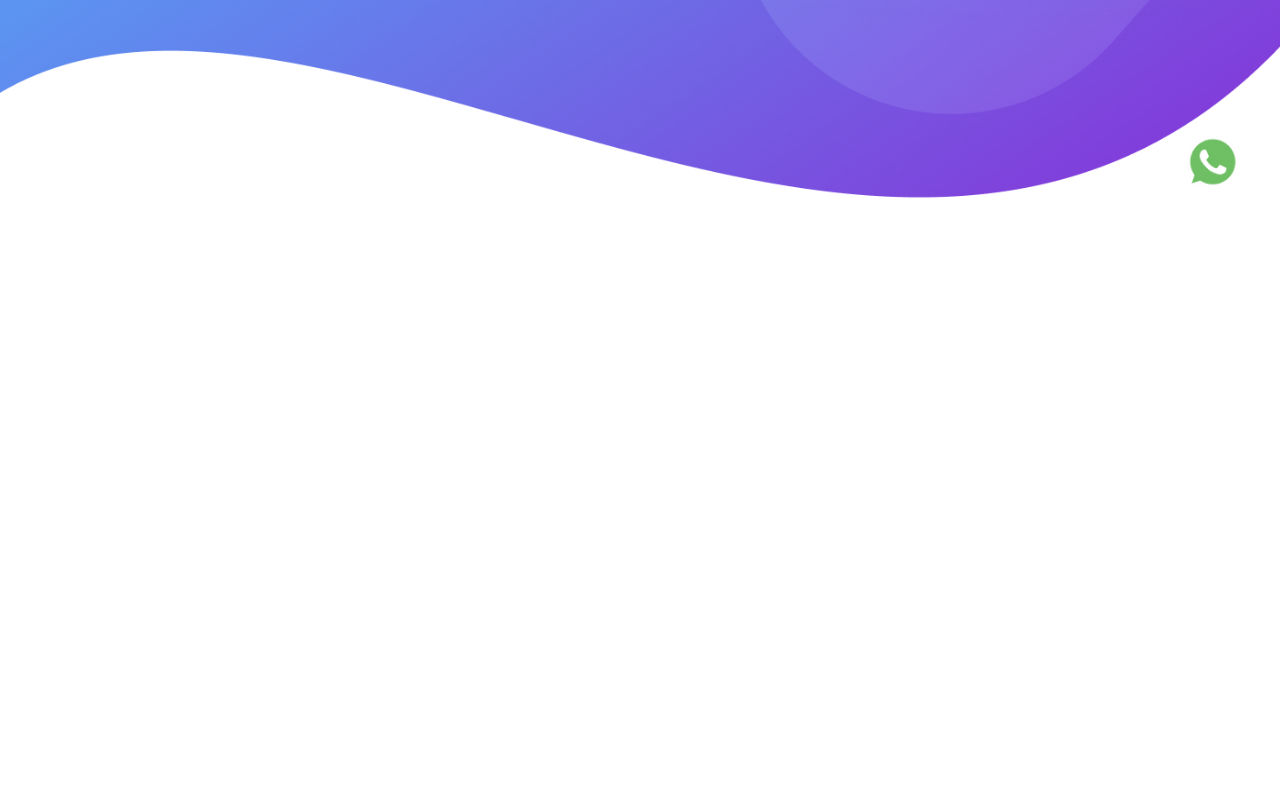
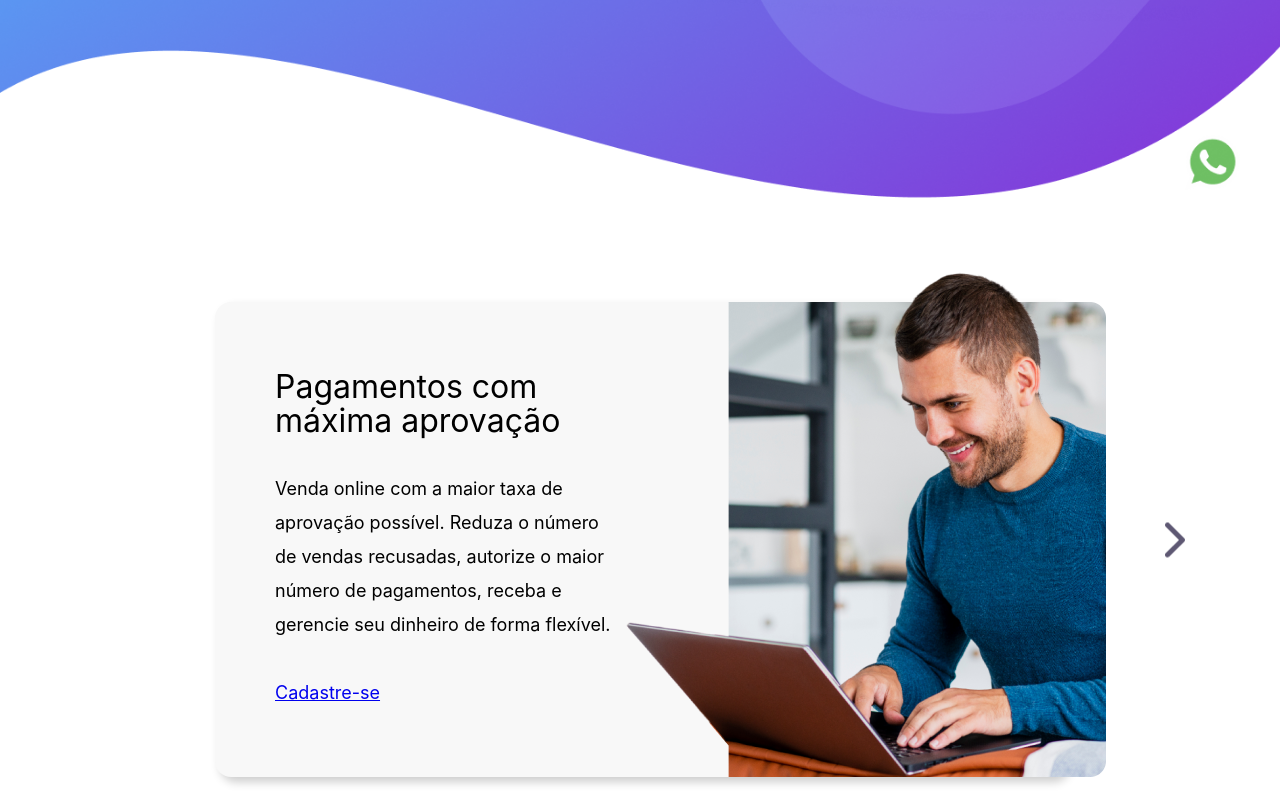
Before and after one commit to BryanEMR/landingpage_multti, a React (Create React App) app: page / in a window 1280 px wide. Shown: the part 554-1354 px from the top of the page. Before the commit the page ends 1040 px from the top, so only its background shows below. Built offline with nearby package versions, Linux system fonts and the light colour scheme.

Commit message:
section 1 finish

```diff
--- a/src/components/Carousel/index.jsx
+++ b/src/components/Carousel/index.jsx
@@ -1,17 +1,104 @@
-import React from "react";
-import { dataCarousel } from "./data";
-import { Carrossel } from "./styles";
+import React, { useState, useEffect } from 'react';
+import { CarouselContainer,Transition } from "./styles";
+import image1 from "../../assets/Carousel/Image1.png";
+import image2 from "../../assets/Carousel/Image2.png";
+import image3 from "../../assets/Carousel/Image3.png";
+import image4 from "../../assets/Carousel/Image4.png";
+import next from "../../assets/Carousel/Next.png";
+import back from "../../assets/Carousel/Back.png";
 
-export default function Carousel () {
+const dataCarousel = [
+    {
+        title: `Pagamentos com \nmáxima aprovação`,
+        text: `Venda online com a maior taxa de aprovação possível. Reduza o número de vendas recusadas, autorize o maior número de pagamentos, receba e gerencie seu dinheiro de forma flexível.`,
+        linkText: `Cadastre-se`,
+        link: `#Cadastro`,
+        image: image1,
+    },
+    {
+        title: `Checkout de alta conversão`,
+        text: `Uma solução de checkout com inúmeros recursos para potencializar ainda mais as suas vendas online. Customize toda a experiência de pagamento, ofereça produtos adicionais, recupere clientes, gere links para que outras pessoas possam promover seus produtos e mais.`,
+        linkText: `Saiba mais`,
+        link: `#SaibaMais`,
+        image: image2,
+    },
+    {
+        title: `Controle total do \nseu fluxo financeiro`,
+        text: `Filtre as informações que você quer ver e acompanhe seu extrato diariamente para saber quando você vai receber pelas suas vendas. Precisa do dinheiro antes? Antecipe os seus recebíveis com apenas alguns cliques!`,
+        linkText: `Clique e conheça`,
+        link: `#CliqueConheca`,
+        image: image3,
+    },
+    {
+        title: `Receba as vendas parceladas \nem até 2 dias úteis`,
+        text: `Solicite a antecipação de recebíveis online e receba pagamentos com agilidade, sem burocracia e sem juros abusivos. Vamos ajudar o seu negócio a adquirir capital de giro recebendo um dinheiro que já é seu!`,
+        linkText: `Aproveite`,
+        link: `#Aproveite`,
+        image: image4,
+    },
+];
+
+export default function Carousel() {
+    const [count, setCount] = useState(0);
+
+    useEffect(() => {
+        const slide = document.querySelector('.slide');
+        slide.addEventListener('transitionend', () => {
+            slide.classList.remove('fade-out');
+        });
+    }, [count]);
+
+    const handleBackClick = () => {
+        if (count > 0) {
+            document.querySelector('.slide').classList.add('fade-out');
+            setTimeout(() => {
+                setCount(count - 1);
+            }, 300);
+        }
+    };
+
+    const handleNextClick = () => {
+        if (count < dataCarousel.length - 1) {
+            document.querySelector('.slide').classList.add('fade-out');
+            setTimeout(() => {
+                setCount(count + 1);
+            }, 300);
+        }
+    };
 
 
     return (
-        <Carrossel>
-            {
-                dataCarousel.map(()=>{
-
-                })
-            }
-        </Carrossel>
+        <CarouselContainer>
+            <div className='container'>
+                {count > 0 ? <Transition src={back} alt="Anterior" onClick={handleBackClick} /> : <div className="space"/>}
+                <div className="slide">
+                    <div className='column1'>
+                        <div className='center'>
+                            <div className='title'>
+                                {dataCarousel[count].title}
+                            </div>
+                            <br />
+                            <div className='text'>
+                                {dataCarousel[count].text}
+                            </div>
+                            <br />
+                            <div className='linkText'>
+                                <a
+                                    href={dataCarousel[count].link}
+                                    target="_blank"
+                                    rel="noopener noreferrer"
+                                >
+                                    {dataCarousel[count].linkText}
+                                </a>
+                            </div>
+                        </div>
+                    </div>
+                    <div className='column2'>
+                        <img src={dataCarousel[count].image} alt="Imagem do carrossel" />
+                    </div>
+                </div>
+                {count < dataCarousel.length - 1 && <Transition src={next} alt="Próximo" onClick={handleNextClick} />}
+            </div>
+        </CarouselContainer>
     )
 }
--- a/src/components/Carousel/styles.js
+++ b/src/components/Carousel/styles.js
@@ -1,6 +1,95 @@
-export const Carrossel = styled.div`
-width: 1110px;
-height: 541px;
-top: 802px;
-left: 167px;
+import styled from "styled-components";
+
+export const CarouselContainer = styled.div`
+    width: 100%;
+    z-index: 3;
+    display: flex;
+    justify-content: center;
+    .container{
+        width: 100%;
+        display: flex;
+        justify-content: center;
+        .space{
+            width: 20px;
+            height: 35px;
+            position: relative;
+            top: 50%;
+            transform: translate(0, -50%);
+            padding-left: 100px;
+            padding-right: 50px;
+        }
+        .slide {
+            transition: opacity 0.3s ease-in-out;
+            opacity: 1;
+        }
+        .slide.fade-out {
+            opacity: 0.5;
+        }
+        .slide{
+            border-radius: 16px;
+            background: #F8F8F8;
+            width: 850px;
+            height: 475px;
+            display: flex;
+            box-shadow: 5px 5px 10px rgba(0, 0, 0, 0.2);
+            align-items: center;
+            .centralizar{
+                position: absolute;
+                top: 50%;
+                transform: translate(0, -50%);
+            }
+            .column1 {
+                width: 70%;
+                padding: 40px 60px;
+                text-align: left;
+                font-weight: 400;
+                line-height: 34px;
+                // font-family: Montserrat;
+                position: relative;
+                .title{
+                    @media (max-width: 1050px) {
+                        font-size: 28px;
+                        line-height: 28px;
+                    }
+                    font-size: 32px;
+                    padding-right: 50px
+                }
+                .text{
+                    @media (max-width: 1050px) {
+                        font-size: 14px;
+                        line-height: 28px;
+
+                    }
+                    font-size: 18px;
+                    padding-right: 40px
+                }
+                .linkText{
+                    @media (max-width: 1050px) {
+                        font-size: 14px;
+                    }
+                    font-size: 18px;
+                }
+            }
+
+            .column2 {
+                width: 40%;
+                img{
+                    position:relative;
+                    left:-105px;
+                    top:-19px;
+                }
+            }
+        }
+    }
+
 `;
+
+export const Transition = styled.img`
+    width: 20px;
+    height: 35px;
+    position: relative;
+    top: 50%;
+    transform: translate(0, -50%);
+    padding-left: 100px;
+    padding-right: 50px;
+`;
--- a/src/components/Section1/index.jsx
+++ b/src/components/Section1/index.jsx
@@ -2,6 +2,7 @@ import React from "react";
 import { Contener, Icon, Image } from "./styles";
 import laptop from "../../assets/Section1/Laptop.png";
 import whatsapp from "../../assets/Section1/Whatsapp.png";
+import Carousel from "../Carousel";
 
 export default function Section1() {
 
@@ -20,7 +21,9 @@ export default function Section1() {
                 </div>
                 <Image src={laptop} alt="Laptop" />
                 <Icon src={whatsapp} alt="Whatsapp" />
+
             </Contener>
+            <Carousel/>
         </>
 
 
--- a/src/components/Section1/styles.js
+++ b/src/components/Section1/styles.js
@@ -2,8 +2,32 @@ import styled from "styled-components";
 import background from "../../assets/Section1/Background.png"
 
 export const Contener = styled.div`
+@media (max-width: 1450px) {
+    height: 121vh;
+
+}
+@media (max-width: 1300px) {
+    height: 107vh;
+
+}
+@media (max-width: 1150px) {
+    height: 97vh;
+
+}
+@media (max-width: 1050px) {
+    height: 87vh;
+
+}
+@media (max-width: 950px) {
+    height: 80vh;
+
+}
+@media (max-width: 850px) {
+    height: 70vh;
+
+}
+    height: 130vh;
     width: 100%;
-    height: 130vh;
     background-image: url(${background});
     background-size: 100%;
     background-repeat: no-repeat;
```
Also changed, not shown: src/components/Carousel/data.tsx (deleted, +0 -38 lines), src/assets/Carousel/Back.png (added), src/assets/Carousel/Next.png (added).
